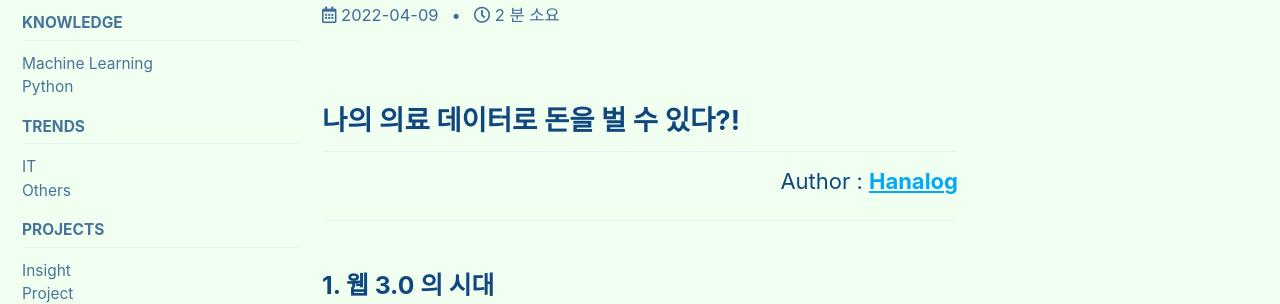
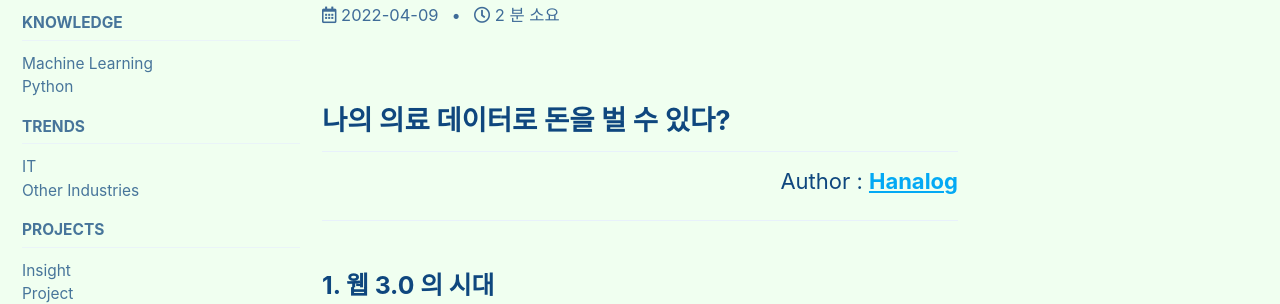
Before and after one commit to hanalog/hanalog.github.io, a Jekyll site: the page built from _posts/2022-04-09-trend1.md, in a window 1280 px wide and 900 px high. Shown: the part 219-523 px from the top of the window. Built offline with Jekyll 4.4.1, drawn with Linux system fonts in a browser that asks for light colours; cached includes are drawn as plain includes.

Commit message:
blogsetting

```diff
--- a/_config.yml
+++ b/_config.yml
@@ -24,7 +24,7 @@
 url                      : "https://hanalog.github.io"
 baseurl                  : # the subpath of your site, e.g. "/blog"
 repository               : # GitHub username/repo-name e.g. "mmistakes/minimal-mistakes"
-teaser                   : # path of fallback teaser image, e.g. "/assets/images/500x300.png"
+teaser                   : "/assets/images/hanalog_logo.png" # path of fallback teaser image, e.g.
 logo                     : "/assets/images/hanalog_logo.png"
 masthead_title           : # overrides the website title displayed in the masthead, use " " for no title
 breadcrumbs              : true # true, false (default)
--- a/_data/navigation.yml
+++ b/_data/navigation.yml
@@ -23,8 +23,8 @@
   - title: "Trends"
     children:
       - title: "IT"
-        url: /categories/
-      - title: "Others"
+        url: /categories/IT/IT Trends
+      - title: "Other Industries"
         url: /categories/
   - title: "Projects"
     children:
--- a/_posts/2022-04-09-trend1.md
+++ b/_posts/2022-04-09-trend1.md
@@ -8,7 +8,7 @@
   nav: "docs"
 ---
 
-## 나의 의료 데이터로 돈을 벌 수 있다?!
+## 나의 의료 데이터로 돈을 벌 수 있다?
 
 <div style="text-align: right"> Author : <b><a href="https://github.com/hanalog">Hanalog</a></b></div>
 
```
